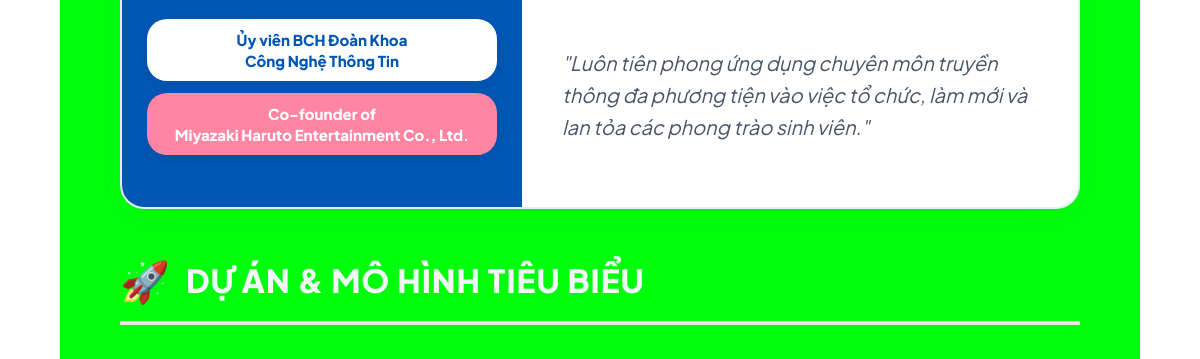
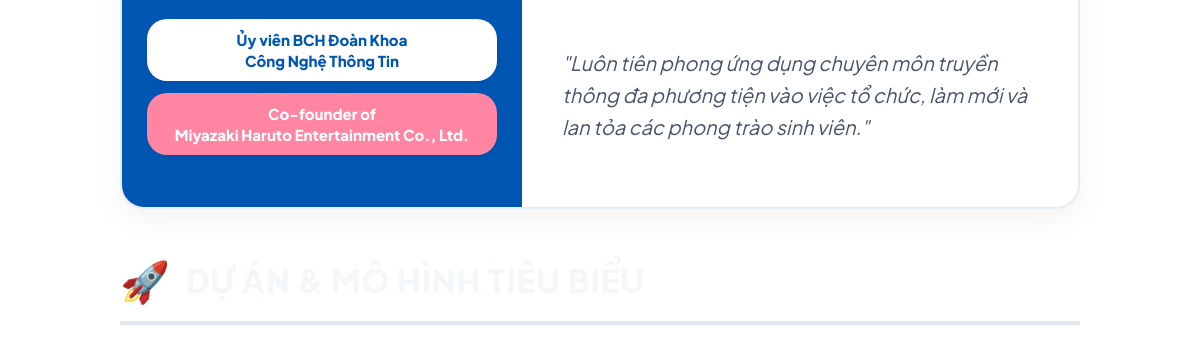
Before and after one commit to mhentuniverse/mhentuniverse, an Electron app: page infographic.html in a window 1200 px wide. Shown: the part 898-1257 px from the top of the page. Drawn offline with Linux system fonts and the light colour scheme.

Commit message:
rechange

```diff
--- a/infographic.html
+++ b/infographic.html
@@ -35,7 +35,7 @@
             width: 1080px;
             min-height: 1920px;
             height: auto;
-            background: #00ff0d !important; /* Làm trong suốt nền chính */
+            background: transparent !important; /* Làm trong suốt nền chính */
             position: relative;
             display: flex; flex-direction: column;
             box-shadow: none !important; /* Tắt đổ bóng viền ngoài */
```
